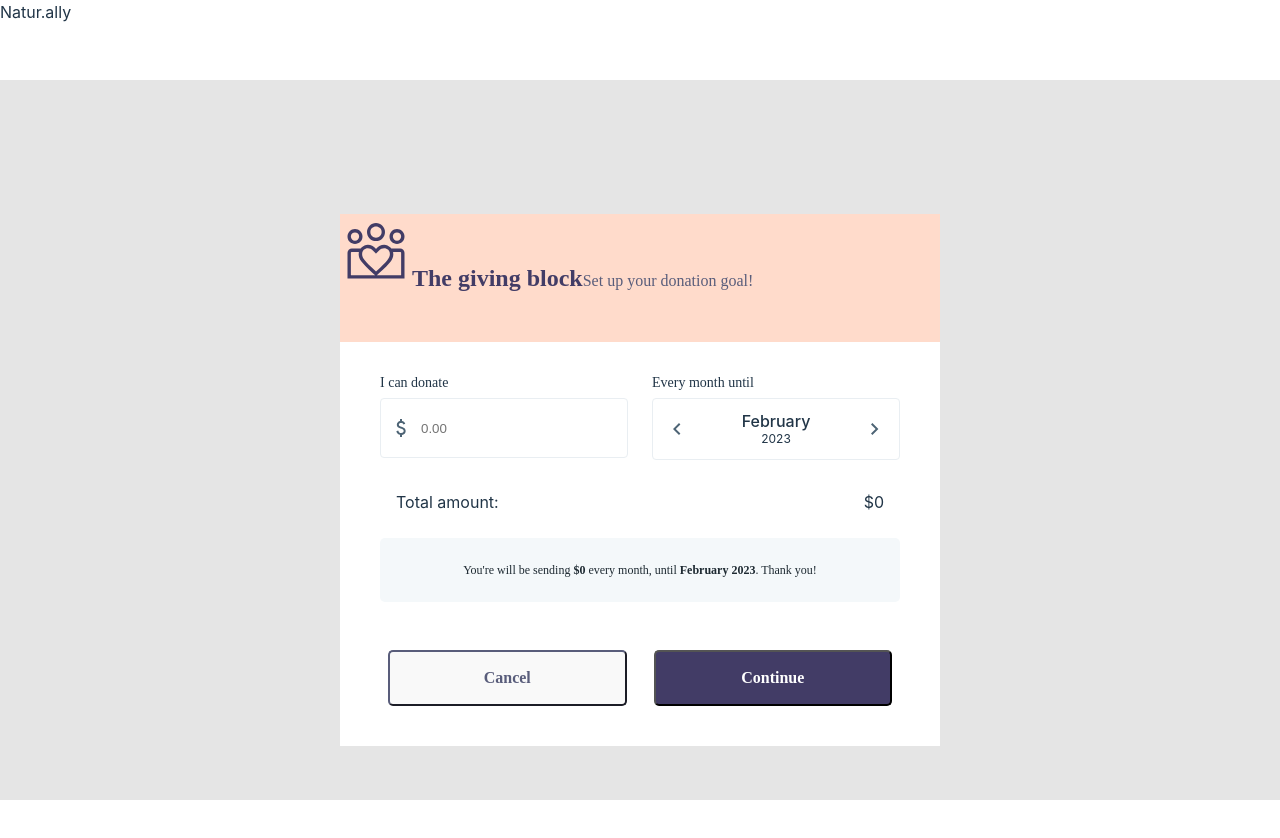
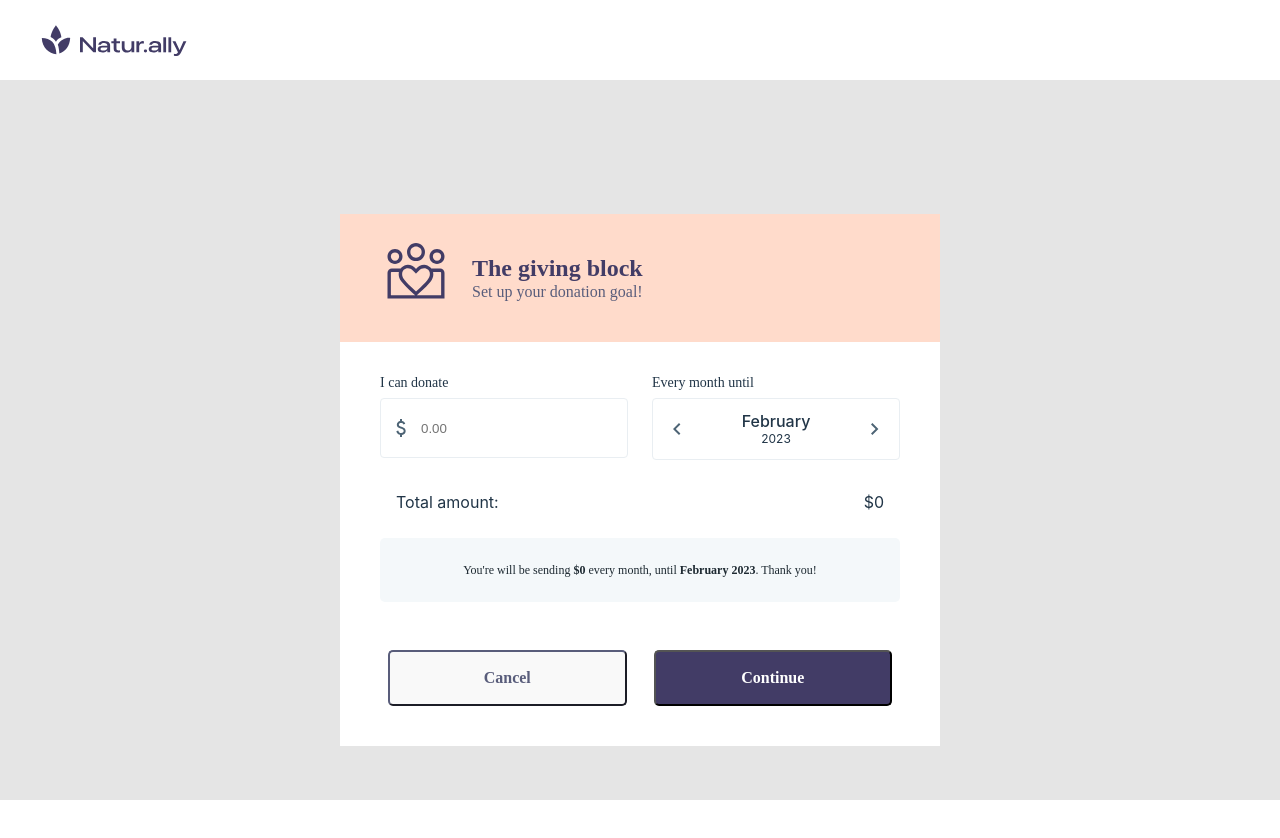
Before and after one commit to byPatri/shift4-task, a React (Vite) app: page / in a window 1280 px wide. Shown: the top 838 px of the page. Built offline with nearby package versions, Linux system fonts and the light colour scheme.

Commit message:
header logo added

```diff
--- a/src/App.scss
+++ b/src/App.scss
@@ -15,8 +15,16 @@
 header {
   background: #FFFFFF;
   height: 80px;
+  display: flex;
+  justify-content: flex-start;
+  align-items: center;
 
   @media (max-width: 600px) {
     display: none;
   }
 }
+
+.header_logo {
+  padding-left: 40px;
+  height: 32px;
+}
--- a/src/App.tsx
+++ b/src/App.tsx
@@ -1,4 +1,5 @@
 import Card from './components/card';
+import logo from './assets/logo.svg';
 
 import './App.scss'
 
@@ -6,7 +7,13 @@ function App() {
 
   return (
     <div className='app'>
-      <header>Natur.ally</header>
+      <header>
+        <img
+          src={logo}
+          className="header_logo"
+          alt="logo"
+        />
+      </header>
       <div className='content'>
         <Card />
       </div>
--- a/src/components/cardHeader/index.scss
+++ b/src/components/cardHeader/index.scss
@@ -3,13 +3,28 @@
     width: 100%;
     height: 128px;
     position: relative;
+    display: flex;
+    align-items: center;
+    padding-left: 40px;
 
     @media (max-width: 600px) {
-        max-height: 193px;
+        padding: 0;
+        height: 193px;
         display: flex;
         flex-direction: column;
         justify-content: center;
         align-items: center;
+    }
+
+    &_text {
+        display: flex;
+        flex-direction: column;
+        justify-content: flex-start;
+        align-items: center;
+
+        @media (max-width: 600px) {
+            justify-content: center;
+        }
     }
 
     &_title {
@@ -27,7 +42,13 @@
         line-height: 1.25rem;
         color: #595D7B;
     }
+
+    &_logo {
+        padding-bottom: 16px;
+        padding-right: 20px;
+    }
 }
+
 
 .close-button {
     position: absolute;
--- a/src/components/cardHeader/index.tsx
+++ b/src/components/cardHeader/index.tsx
@@ -10,9 +10,11 @@ function CartHeader(){
                 className="close-button"
                 alt="close button"
             />
-            <img src={logo} alt="card-logo" />
-            <span className='card-header_title'>The giving block</span>
-            <span className='card-header_subtitle'>Set up your donation goal!</span>
+            <img src={logo} className="card-header_logo" alt="card-logo" />
+            <div className='card-header_text'>
+                <span className='card-header_title'>The giving block</span>
+                <span className='card-header_subtitle'>Set up your donation goal!</span>
+            </div>
       </div>
     )
 }
```
Also changed, not shown: src/assets/logo.svg (added).
